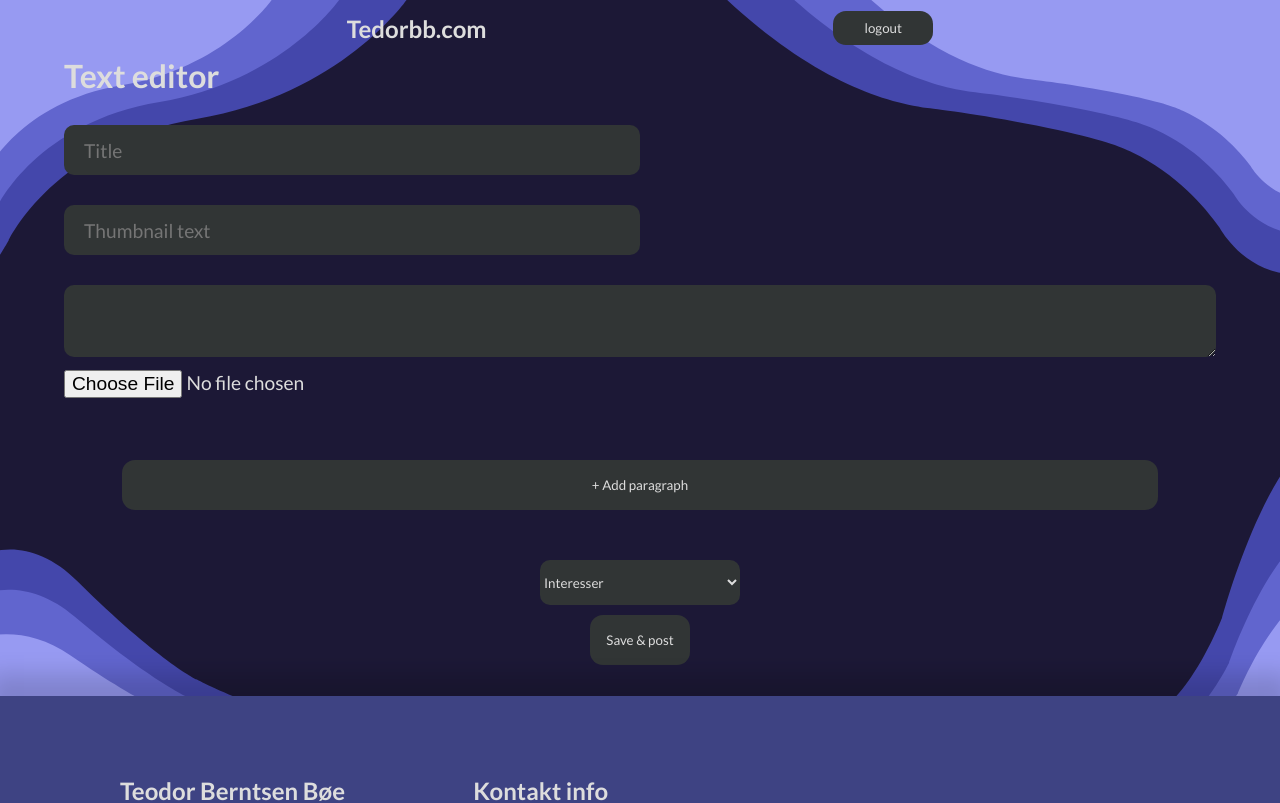
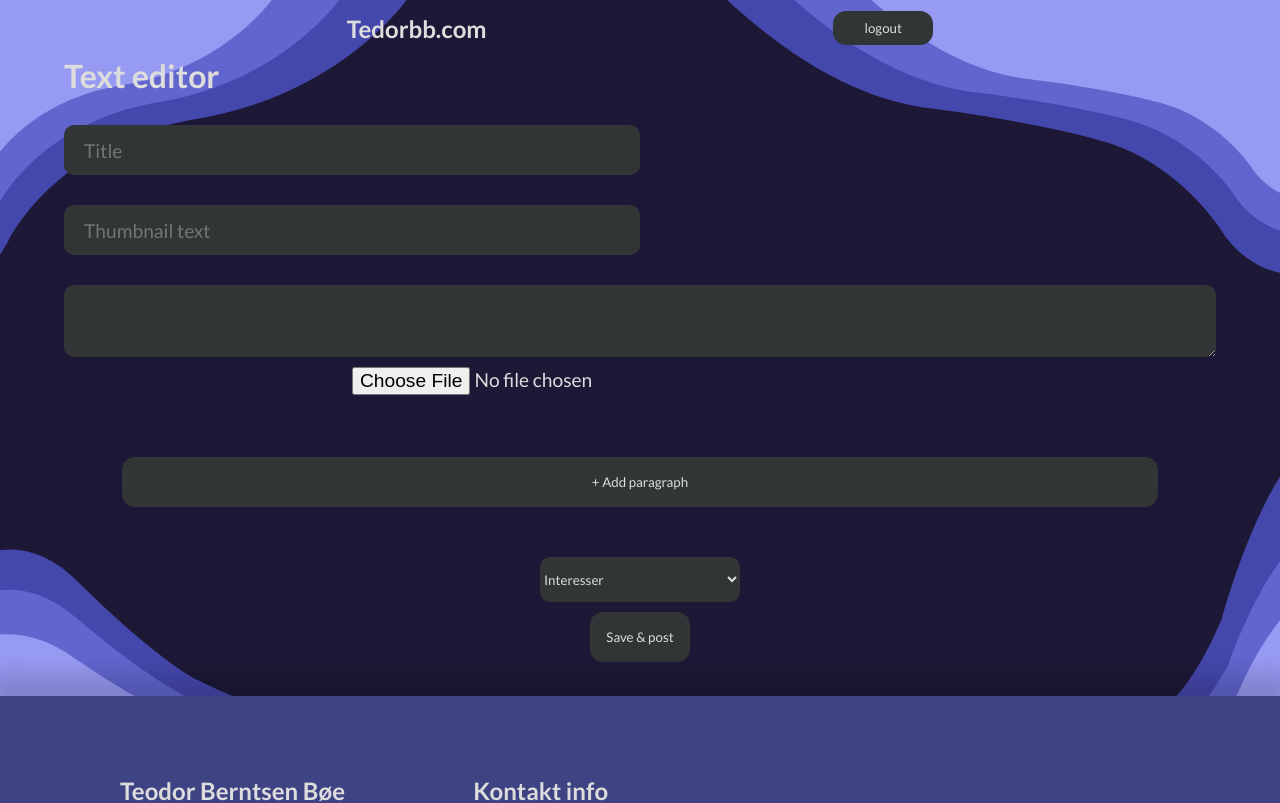
Before and after one commit to McNobby/tedorbb-blog, a Next.js app: page /admin/WritePage in a window 1280 px wide. Shown: the top 803 px of the page. Built offline with nearby package versions, Linux system fonts and the light colour scheme; no server answers; sample sign-in values are in the browser's storage.

Commit message:
Added image support

```diff
--- /dev/null
+++ b/components/paragraph.jsx
@@ -0,0 +1,56 @@
+import styles from "../styles/Home.module.scss";
+import React, { useRef } from "react";
+import { getStorage, ref, uploadBytes } from "firebase/storage";
+import { v4 as uuidv4 } from "uuid";
+
+const Paragraph = ({ id }) => {
+    const image = useRef();
+    const imageName = uuidv4();
+
+    const storage = getStorage();
+    const storageRef = ref(storage, `images/${imageName}`);
+
+    const uploadImage = () => {
+        uploadBytes(storageRef, image.current.files[0]).then((snapshot) => {
+            console.log(`uploaded image ${imageName}`);
+
+            let localBody = JSON.parse(sessionStorage.getItem("body"));
+            if (!localBody) {
+                localBody = [];
+            }
+            localBody[id - 1] = {
+                ...localBody[id - 1],
+                image: `images/${imageName}`,
+            };
+            sessionStorage.setItem("body", JSON.stringify(localBody));
+            console.log(localBody);
+        });
+    };
+
+    const keyUp = (e) => {
+        let localBody = JSON.parse(sessionStorage.getItem("body"));
+        if (!localBody) {
+            localBody = [];
+        }
+        localBody[id - 1] = {
+            ...localBody[id - 1],
+            text: e.target.value,
+        };
+        sessionStorage.setItem("body", JSON.stringify(localBody));
+    };
+
+    return (
+        <div className={styles.paragraph}>
+            <textarea name="paragraph" onKeyUp={keyUp}></textarea>
+            <input
+                type="file"
+                id="file"
+                accept="image/png, image/jpeg"
+                onChange={uploadImage}
+                ref={image}
+            />
+        </div>
+    );
+};
+
+export default Paragraph;
--- a/package.json
+++ b/package.json
@@ -13,7 +13,8 @@
     "next": "^12.0.8",
     "react": "17.0.2",
     "react-dom": "17.0.2",
-    "sass": "^1.48.0"
+    "sass": "^1.48.0",
+    "uuid": "^8.3.2"
   },
   "devDependencies": {
     "eslint": "7.32.0",
--- a/pages/admin/WritePage.jsx
+++ b/pages/admin/WritePage.jsx
@@ -1,5 +1,6 @@
 import React, { useRef, useState } from "react";
 import LoginProtection from "../../components/LoginProtection";
+import Paragraph from "../../components/paragraph";
 import addDocToFB from "../../lib/addDocToFB";
 import styles from "../../styles/Home.module.scss";
 
@@ -13,16 +14,7 @@ const WritePage = () => {
     let text = [];
 
     const textEditors = paragraphs.map((e) => {
-        const keyUp = (ev) => {
-            text[e.id - 1] = ev.target.value;
-        };
-
-        return (
-            <div className={styles.paragraph}>
-            <textarea name="paragraph" onKeyUp={keyUp} key={e.id}></textarea>
-            <input type="file" id="file" accept="image/png, image/jpeg" />
-            </div>
-        );
+        return <Paragraph id={e.id} key={e.id} />;
     });
 
     const addP = () => {
@@ -33,7 +25,7 @@ const WritePage = () => {
         const data = {
             title: title.current.value,
             thumbnail: thumbnail.current.value,
-            body: text,
+            body: JSON.parse(sessionStorage.getItem("body")),
         };
         console.log(text);
         addDocToFB(collection.current.value, data);
--- a/styles/Home.module.scss
+++ b/styles/Home.module.scss
@@ -12,7 +12,7 @@
     margin: 0 20px 0 20px;
     transition: 0.3s;
     &:hover {
-    background: #352f5a;
+        background: #352f5a;
     }
 }
 
@@ -54,17 +54,17 @@
     align-content: center;
     text-align: center;
     padding: 30px;
-    transition: all 0.3s ;
+    transition: all 0.3s;
     cursor: pointer;
     p {
         max-width: 50%;
         margin: auto;
         margin-top: 20px;
     }
-    &:hover{
+    &:hover {
         transform: scale(0.97);
     }
-    &:active{
+    &:active {
         transform: scale(0.93);
     }
 }
@@ -77,7 +77,8 @@
 }
 
 .article {
-    h1, h2 {
+    h1,
+    h2 {
         text-align: center;
     }
 
@@ -172,23 +173,36 @@
     }
 }
 
-.inlineWrap{
+.inlineWrap {
     display: flex;
     justify-content: center;
     position: relative;
-    h2{
+    h2 {
         cursor: pointer;
         position: absolute;
         left: 0;
     }
 }
 
-.Custom404{
+.Custom404 {
     display: flex;
     flex-direction: column;
     justify-content: center;
     align-items: center;
-    h1, p{
+    h1,
+    p {
         margin-top: 20px;
     }
 }
+
+.paragraph {
+    display: flex;
+    flex-direction: column;
+    justify-content: center;
+    align-items: center;
+    img {
+        max-width: 90%;
+        margin-top: 40px;
+        border-radius: 10px;
+    }
+}
```
Also changed, not shown: components/ArticleComp.jsx (+26 -3 lines), 1 other file (tests, documents, lock files or other folders).
